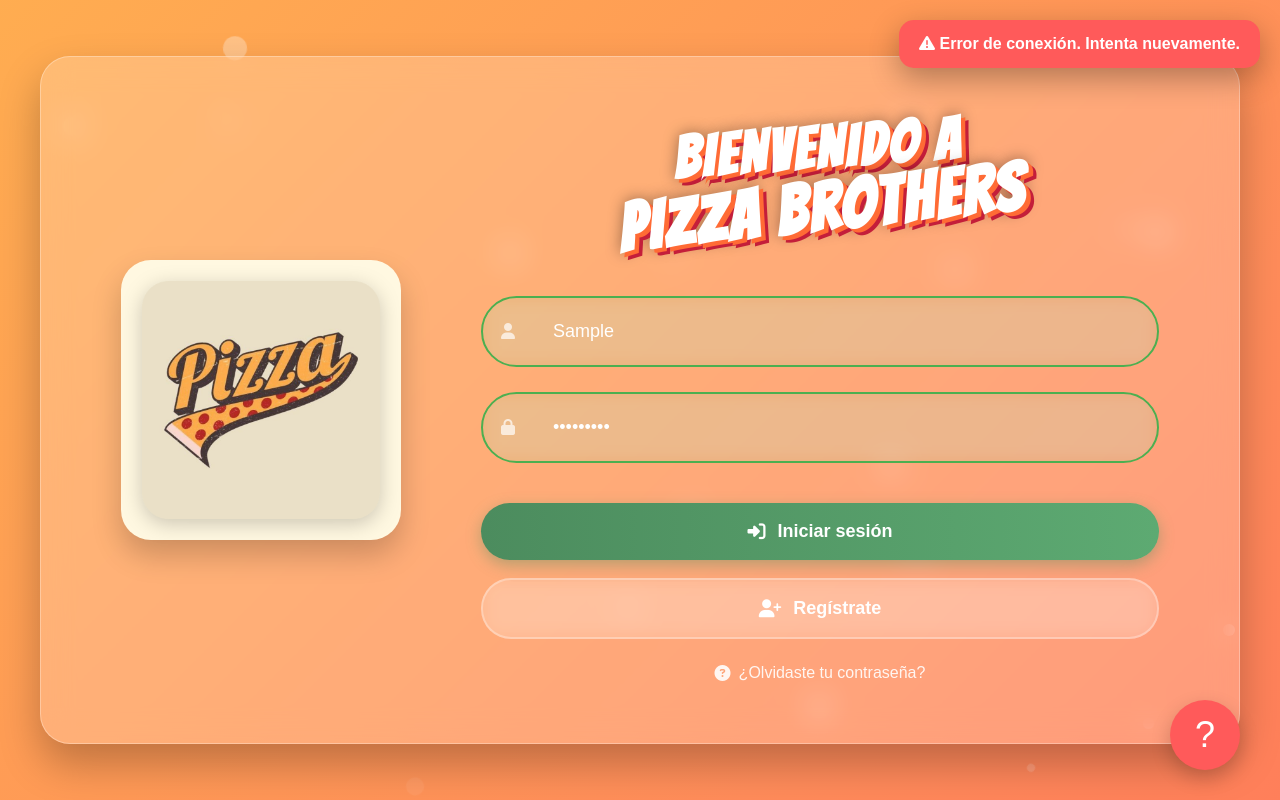
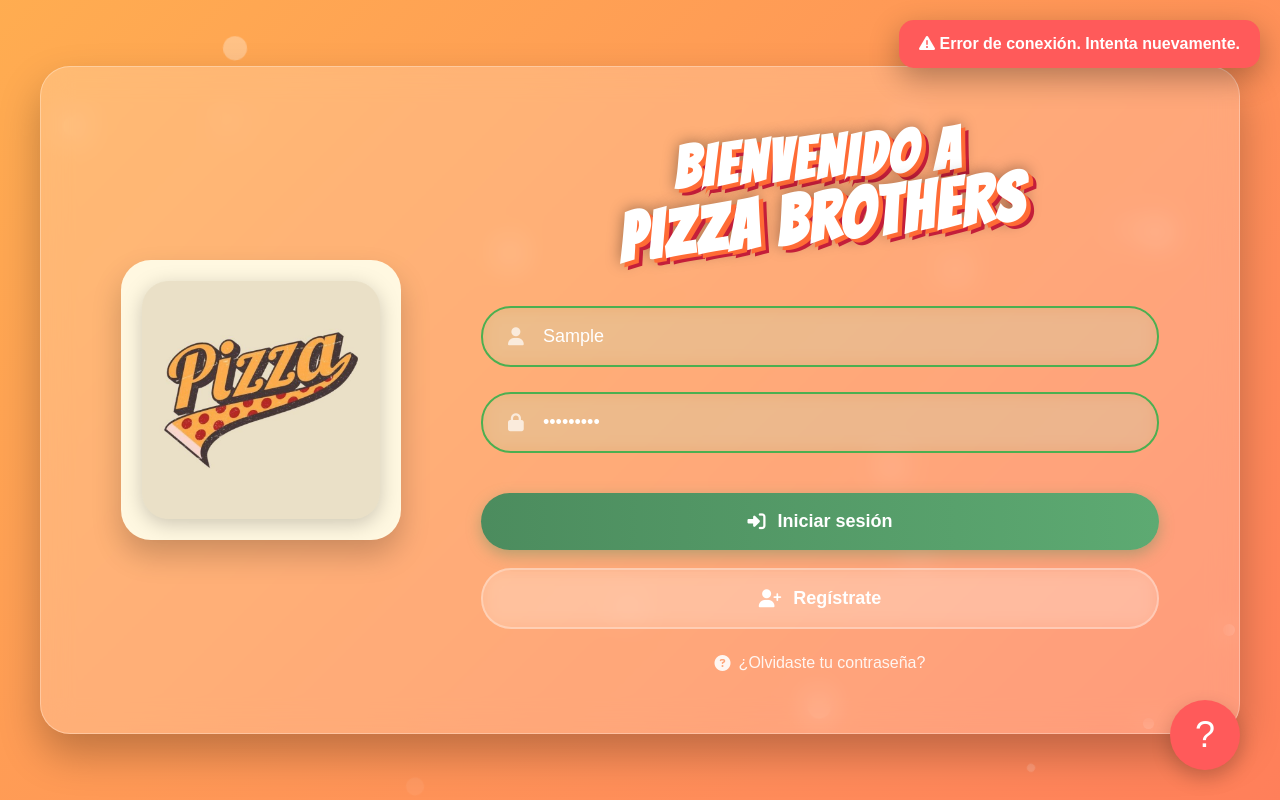
Before and after one commit to Dark-dev64/pizzeria_brothers, a website: page src/views/login.html in a window 1280 px wide. Both pictures are taken after typing "Sample", "Sample123" into the empty fields and a click on the button "Iniciar sesión". Drawn offline with Linux system fonts and the light colour scheme; no server answers.

Commit message:
login exitoso

```diff
--- a/public/css/pages/login.css
+++ b/public/css/pages/login.css
@@ -1,4 +1,4 @@
-/* public/css/pages/login.css - VERSIÓN UNIFICADA Y CORREGIDA */
+/* public/css/pages/login.css - VERSIÓN CORREGIDA */
 @import url('https://fonts.googleapis.com/css2?family=Bangers&display=swap');
 
 .container {
@@ -73,7 +73,7 @@
   margin-top: -10px;
 }
 
-/* FORMULARIO UNIFICADO - ESTILOS COHERENTES */
+/* FORMULARIO CORREGIDO - INPUTS CON BORDER RADIUS 30px */
 .login-box {
   flex: 1;
   min-width: 400px;
@@ -83,27 +83,29 @@
   margin-bottom: 25px;
 }
 
-.input-wrapper {
+/* CONTENEDOR DEL INPUT CON BORDER RADIUS */
+.input-with-icon {
   position: relative;
   background: rgba(255, 255, 255, 0.35);
-  border-radius: 50px;
-  padding: 5px 20px;
+  border-radius: 30px; /* ✅ Border radius 30px */
   backdrop-filter: blur(10px);
   border: 2px solid transparent;
   transition: all 0.3s ease;
   margin-bottom: 10px;
+  overflow: hidden; /* ✅ Importante para que el contenido respete el border radius */
 }
 
-.input-wrapper:focus-within {
+.input-with-icon:focus-within {
   border-color: #4c8c5e;
   background: rgba(255, 255, 255, 0.45);
   transform: scale(1.02);
   box-shadow: 0 0 0 3px rgba(76, 140, 94, 0.3);
 }
 
-.input-wrapper input {
+/* INPUT QUE SE ADHIERE AL BORDER RADIUS */
+.input-with-icon input {
   width: 100%;
-  padding: 18px 0 18px 50px;
+  padding: 18px 20px 18px 60px; /* ✅ Padding izquierdo aumentado para el ícono */
   border: none;
   background: transparent;
   color: white;
@@ -111,57 +113,47 @@
   outline: none;
   transition: all 0.3s ease;
   font-family: 'Arial Rounded MT Bold', sans-serif;
+  border-radius: 30px; /* ✅ Mismo border radius que el contenedor */
 }
 
-.input-wrapper input::placeholder {
+.input-with-icon input::placeholder {
   color: rgba(255, 255, 255, 0.8);
 }
 
-/* ICONOS UNIFICADOS - SOLO FONT AWESOME */
-.input-wrapper::before {
-  content: '';
+/* ÍCONOS POSICIONADOS DENTRO DEL INPUT */
+.input-icon {
   position: absolute;
-  left: 18px;
+  left: 25px;
   top: 50%;
   transform: translateY(-50%);
-  font-family: 'Font Awesome 6 Free';
-  font-weight: 900;
   color: rgba(255, 255, 255, 0.7);
   z-index: 1;
-  font-size: 16px;
+  font-size: 18px;
   transition: transform 0.3s ease;
 }
 
-.input-wrapper.user::before {
-  content: '\f007'; /* fa-user */
-}
-
-.input-wrapper.pass::before {
-  content: '\f023'; /* fa-lock */
-}
-
-.input-wrapper:focus-within::before {
+.input-with-icon:focus-within .input-icon {
   transform: translateY(-50%) scale(1.2);
   color: #4c8c5e;
 }
 
-/* ESTADOS DE VALIDACIÓN UNIFICADOS */
-.input-wrapper.error {
+/* ESTADOS DE VALIDACIÓN */
+.input-with-icon.error {
   border-color: #ff6b6b !important;
   background: rgba(255, 107, 107, 0.1) !important;
   animation: shake 0.5s ease-in-out;
 }
 
-.input-wrapper.error:focus-within {
+.input-with-icon.error:focus-within {
   box-shadow: 0 0 0 3px rgba(255, 107, 107, 0.2) !important;
 }
 
-.input-wrapper.valid {
+.input-with-icon.valid {
   border-color: #4caf50 !important;
   background: rgba(76, 175, 80, 0.1) !important;
 }
 
-.input-wrapper.valid:focus-within {
+.input-with-icon.valid:focus-within {
   box-shadow: 0 0 0 3px rgba(76, 175, 80, 0.2) !important;
 }
 
@@ -184,7 +176,7 @@
   font-size: 16px;
 }
 
-/* BOTONES UNIFICADOS */
+/* BOTONES */
 .buttons {
   margin-top: 40px;
   display: flex;
@@ -425,9 +417,14 @@
     font-size: 42px;
   }
 
-  .input-wrapper input {
+  .input-with-icon input {
     font-size: 16px;
-    padding: 15px 0 15px 45px;
+    padding: 15px 20px 15px 55px;
+  }
+
+  .input-icon {
+    left: 20px;
+    font-size: 16px;
   }
 
   .btn {
--- a/public/js/pages/login.js
+++ b/public/js/pages/login.js
@@ -1,4 +1,4 @@
-// public/js/pages/login.js - VERSIÓN OPTIMIZADA
+// public/js/pages/login.js - VERSIÓN CORREGIDA
 import { initRippleButtons } from '../components/buttons.js';
 import { initParticles } from '../components/particles.js';
 
@@ -50,24 +50,24 @@ const DOM = {
     }
 };
 
-// Gestión de errores de campos
+// Gestión de errores de campos - CORREGIDO
 const FieldManager = {
     showError(fieldId, message) {
         const field = elements[fieldId];
         if (!field) return;
 
-        const inputWrapper = field.closest('.input-wrapper');
+        const inputContainer = field.closest('.input-with-icon'); // ✅ Cambiado a .input-with-icon
         let errorElement = document.getElementById(`${fieldId}Error`);
 
         if (!errorElement) {
             errorElement = DOM.createElement('div', 'error-message');
             errorElement.id = `${fieldId}Error`;
-            inputWrapper?.parentNode.appendChild(errorElement);
+            inputContainer?.parentNode.appendChild(errorElement);
         }
 
         errorElement.textContent = message;
-        inputWrapper?.classList.add('error');
-        inputWrapper?.classList.remove('valid');
+        inputContainer?.classList.add('error');
+        inputContainer?.classList.remove('valid');
         formState.errors.set(fieldId, message);
     },
 
@@ -75,11 +75,11 @@ const FieldManager = {
         const field = elements[fieldId];
         if (!field) return;
 
-        const inputWrapper = field.closest('.input-wrapper');
+        const inputContainer = field.closest('.input-with-icon'); // ✅ Cambiado a .input-with-icon
         const errorElement = document.getElementById(`${fieldId}Error`);
 
         errorElement?.remove();
-        inputWrapper?.classList.remove('error');
+        inputContainer?.classList.remove('error');
         formState.errors.delete(fieldId);
     },
 
@@ -87,9 +87,9 @@ const FieldManager = {
         const field = elements[fieldId];
         if (!field) return;
 
-        const inputWrapper = field.closest('.input-wrapper');
-        inputWrapper?.classList.add('valid');
-        inputWrapper?.classList.remove('error');
+        const inputContainer = field.closest('.input-with-icon'); // ✅ Cambiado a .input-with-icon
+        inputContainer?.classList.add('valid');
+        inputContainer?.classList.remove('error');
         this.clearError(fieldId);
     },
 
--- a/src/views/login.html
+++ b/src/views/login.html
@@ -29,14 +29,16 @@
       </div>
 
       <div class="input-group">
-        <div class="input-wrapper user">
+        <div class="input-with-icon">
           <input type="text" id="username" name="username" placeholder="Usuario" required>
+          <i class="fas fa-user input-icon"></i>
         </div>
       </div>
 
       <div class="input-group">
-        <div class="input-wrapper pass">
+        <div class="input-with-icon">
           <input type="password" id="password" name="password" placeholder="Contraseña" required>
+          <i class="fas fa-lock input-icon"></i>
         </div>
       </div>
 
```
